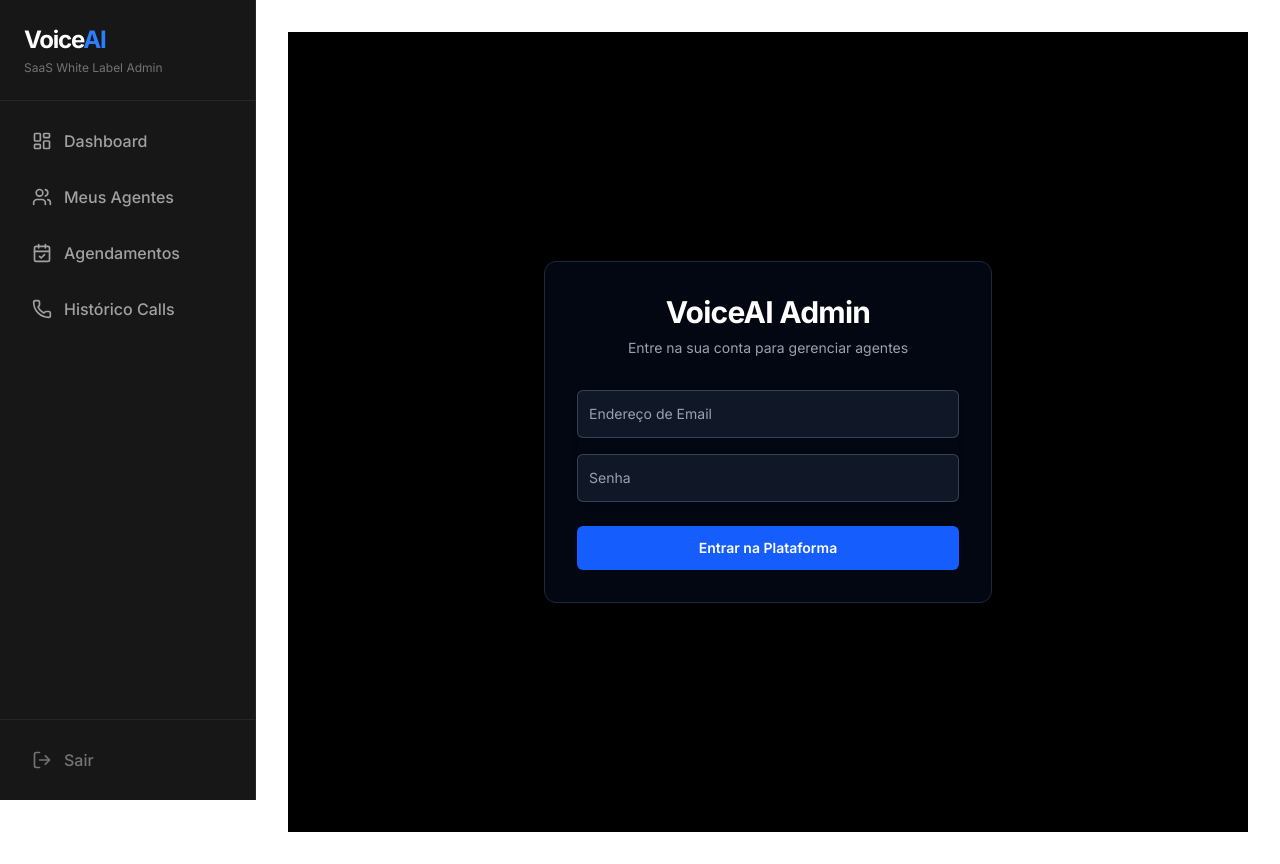
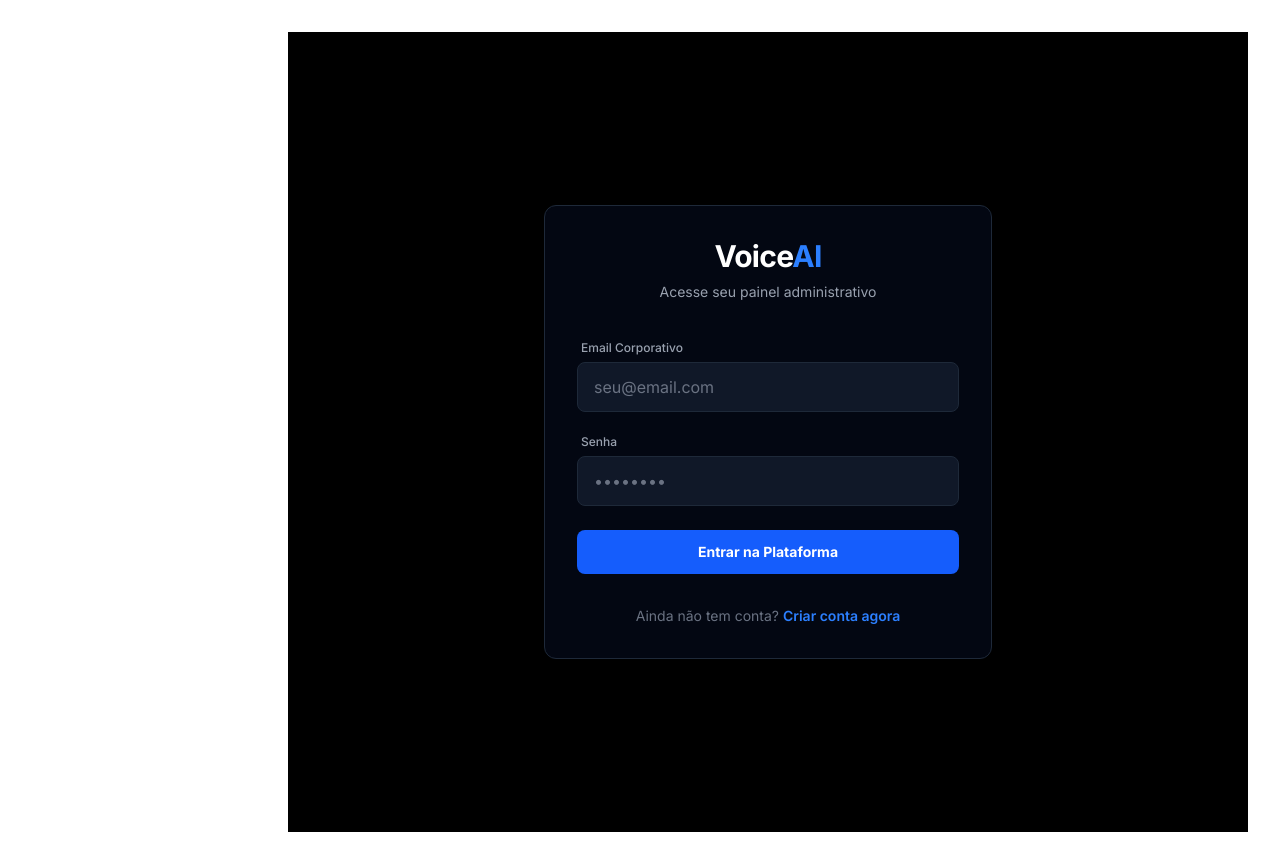
Before and after one commit to pedrojbDev/VoiceAI, a Next.js app: page /login in a window 1280 px wide. Built offline with nearby package versions, Linux system fonts and the light colour scheme; no server answers.

Commit message:
login page

```diff
--- a/app/login/page.tsx
+++ b/app/login/page.tsx
@@ -1,96 +1,161 @@
 "use client";
 
 import { useState } from "react";
-import { createClient } from "@/utils/supabase/client"; // Ajuste o import conforme seu projeto
+import { createClient } from "@/utils/supabase/client";
 import { useRouter } from "next/navigation";
-import { Loader2 } from "lucide-react";
+import { Loader2, CheckCircle, AlertCircle } from "lucide-react";
 
-export default function LoginPage() {
+export default function AuthPage() {
+  const [isLogin, setIsLogin] = useState(true); // Toggle entre Login e Cadastro
   const [email, setEmail] = useState("");
   const [password, setPassword] = useState("");
+
+  // Estados de Interface
   const [loading, setLoading] = useState(false);
   const [error, setError] = useState<string | null>(null);
+  const [successMsg, setSuccessMsg] = useState<string | null>(null);
+
   const router = useRouter();
   const supabase = createClient();
 
-  const handleLogin = async (e: React.FormEvent) => {
+  const handleAuth = async (e: React.FormEvent) => {
     e.preventDefault();
     setLoading(true);
     setError(null);
+    setSuccessMsg(null);
 
+    try {
+      if (isLogin) {
+        // --- LÓGICA DE LOGIN ---
         const { error } = await supabase.auth.signInWithPassword({
           email,
           password,
         });
 
-    if (error) {
-      setError(error.message);
-      setLoading(false);
+        if (error) throw error;
+
+        // Sucesso no Login
+        setSuccessMsg("Login realizado com sucesso! Entrando...");
+        router.refresh(); // Atualiza os cookies
+        setTimeout(() => {
+          router.push("/"); // Força a ida para o Dashboard
+        }, 800); // Pequeno delay para o usuário ler a mensagem
       } else {
-      // Login sucesso: O middleware vai detectar o cookie e liberar o acesso
+        // --- LÓGICA DE CRIAR CONTA (SIGN UP) ---
+        const { error, data } = await supabase.auth.signUp({
+          email,
+          password,
+          options: {
+            emailRedirectTo: `${location.origin}/auth/callback`,
+          },
+        });
+
+        if (error) throw error;
+
+        if (data.user && !data.session) {
+          setSuccessMsg("Conta criada! Verifique seu email para confirmar.");
+        } else {
+          setSuccessMsg("Conta criada com sucesso! Acessando...");
           router.refresh();
-      router.push("/");
+          setTimeout(() => router.push("/"), 1000);
+        }
+      }
+    } catch (err: any) {
+      setError(err.message || "Ocorreu um erro inesperado.");
+    } finally {
+      // Só paramos o loading se der erro, se der sucesso mantemos o spinner até redirecionar
+      if (error) setLoading(false);
+      // Se for cadastro com confirmação de email, paramos o loading
+      if (!isLogin) setLoading(false);
     }
   };
 
   return (
-    <div className="flex min-h-screen items-center justify-center bg-black text-white">
-      <div className="w-full max-w-md space-y-8 p-8 border border-gray-800 rounded-xl bg-gray-950">
+    <div className="flex min-h-screen items-center justify-center bg-black text-white p-4">
+      <div className="w-full max-w-md space-y-8 p-8 border border-gray-800 rounded-xl bg-gray-950 shadow-2xl">
+
+        {/* Cabeçalho */}
         <div className="text-center">
-          <h2 className="text-3xl font-bold tracking-tight">VoiceAI Admin</h2>
+          <h2 className="text-3xl font-bold tracking-tight text-white">
+            Voice<span className="text-blue-500">AI</span>
+          </h2>
           <p className="mt-2 text-sm text-gray-400">
-            Entre na sua conta para gerenciar agentes
+            {isLogin ? "Acesse seu painel administrativo" : "Crie sua conta White Label"}
           </p>
         </div>
 
-        <form className="mt-8 space-y-6" onSubmit={handleLogin}>
-          <div className="space-y-4 rounded-md shadow-sm">
+        {/* Formulário */}
+        <form className="mt-8 space-y-6" onSubmit={handleAuth}>
+          <div className="space-y-4">
             <div>
-              <label htmlFor="email-address" className="sr-only">Email</label>
+              <label className="text-xs font-medium text-gray-400 ml-1">Email Corporativo</label>
               <input
-                id="email-address"
-                name="email"
                 type="email"
-                autoComplete="email"
                 required
-                className="relative block w-full rounded-md border-0 bg-gray-900 py-3 px-3 text-white ring-1 ring-inset ring-gray-700 placeholder:text-gray-400 focus:ring-2 focus:ring-inset focus:ring-blue-600 sm:text-sm sm:leading-6"
-                placeholder="Endereço de Email"
+                className="mt-1 block w-full rounded-lg border border-gray-800 bg-gray-900 py-3 px-4 text-white placeholder:text-gray-500 focus:border-blue-500 focus:ring-1 focus:ring-blue-500 transition-all outline-none"
+                placeholder="seu@email.com"
                 value={email}
                 onChange={(e) => setEmail(e.target.value)}
               />
             </div>
             <div>
-              <label htmlFor="password" className="sr-only">Senha</label>
+              <label className="text-xs font-medium text-gray-400 ml-1">Senha</label>
               <input
-                id="password"
-                name="password"
                 type="password"
-                autoComplete="current-password"
                 required
-                className="relative block w-full rounded-md border-0 bg-gray-900 py-3 px-3 text-white ring-1 ring-inset ring-gray-700 placeholder:text-gray-400 focus:ring-2 focus:ring-inset focus:ring-blue-600 sm:text-sm sm:leading-6"
-                placeholder="Senha"
+                className="mt-1 block w-full rounded-lg border border-gray-800 bg-gray-900 py-3 px-4 text-white placeholder:text-gray-500 focus:border-blue-500 focus:ring-1 focus:ring-blue-500 transition-all outline-none"
+                placeholder="••••••••"
                 value={password}
                 onChange={(e) => setPassword(e.target.value)}
               />
             </div>
           </div>
 
+          {/* Feedback de Erro */}
           {error && (
-            <div className="text-red-500 text-sm text-center bg-red-900/20 p-2 rounded">
+            <div className="flex items-center gap-2 text-red-400 text-sm bg-red-950/30 p-3 rounded-lg border border-red-900/50">
+              <AlertCircle size={16} />
               {error}
             </div>
           )}
 
-          <div>
+          {/* Feedback de Sucesso */}
+          {successMsg && (
+            <div className="flex items-center gap-2 text-green-400 text-sm bg-green-950/30 p-3 rounded-lg border border-green-900/50">
+              <CheckCircle size={16} />
+              {successMsg}
+            </div>
+          )}
+
           <button
             type="submit"
             disabled={loading}
-              className="group relative flex w-full justify-center rounded-md bg-blue-600 px-3 py-3 text-sm font-semibold text-white hover:bg-blue-500 focus-visible:outline focus-visible:outline-2 focus-visible:outline-offset-2 focus-visible:outline-blue-600 disabled:opacity-50 transition-all"
+            className="group relative flex w-full justify-center rounded-lg bg-blue-600 px-4 py-3 text-sm font-bold text-white hover:bg-blue-500 focus:outline-none focus:ring-2 focus:ring-blue-500 focus:ring-offset-2 focus:ring-offset-gray-900 disabled:opacity-50 disabled:cursor-not-allowed transition-all"
           >
-              {loading ? <Loader2 className="animate-spin h-5 w-5" /> : "Entrar na Plataforma"}
+            {loading ? (
+              <Loader2 className="animate-spin h-5 w-5" />
+            ) : (
+              isLogin ? "Entrar na Plataforma" : "Criar Conta Grátis"
+            )}
+          </button>
+        </form>
+
+        {/* Toggle Login/Cadastro */}
+        <div className="text-center text-sm">
+          <span className="text-gray-500">
+            {isLogin ? "Ainda não tem conta?" : "Já possui cadastro?"}
+          </span>{" "}
+          <button
+            onClick={() => {
+              setIsLogin(!isLogin);
+              setError(null);
+              setSuccessMsg(null);
+            }}
+            className="font-semibold text-blue-500 hover:text-blue-400 hover:underline transition-all"
+          >
+            {isLogin ? "Criar conta agora" : "Fazer Login"}
           </button>
         </div>
-        </form>
       </div>
     </div>
   );
--- a/components/Sidebar.tsx
+++ b/components/Sidebar.tsx
@@ -18,6 +18,9 @@ export default function Sidebar() {
   const router = useRouter();
   const [isLoggingOut, setIsLoggingOut] = useState(false);
 
+if (pathname === '/login' || pathname === '/auth') {
+    return null;
+}
   // A Lógica de Sair
   const handleSignOut = async () => {
     try {
```
Lines whose indentation alone changed are shown as unchanged.
